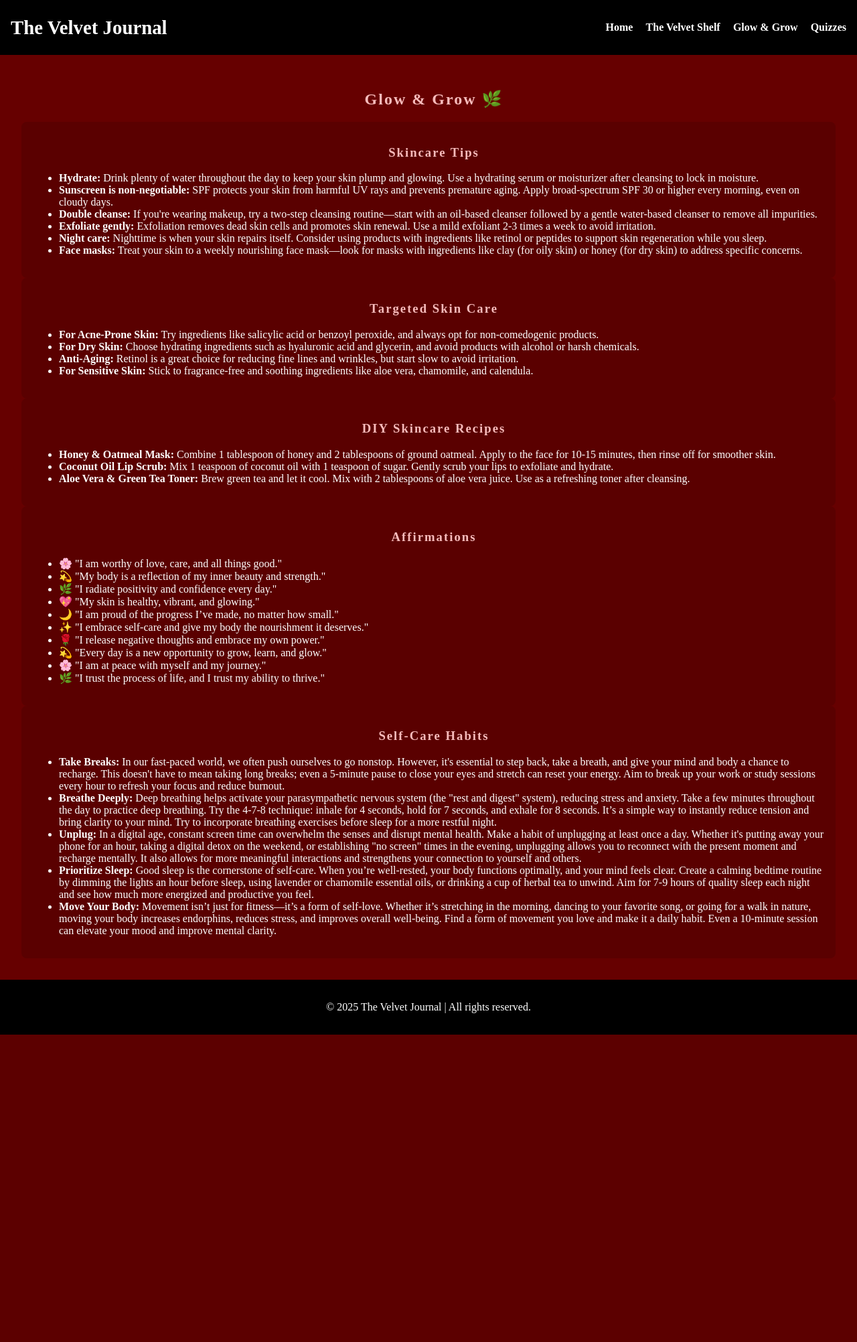
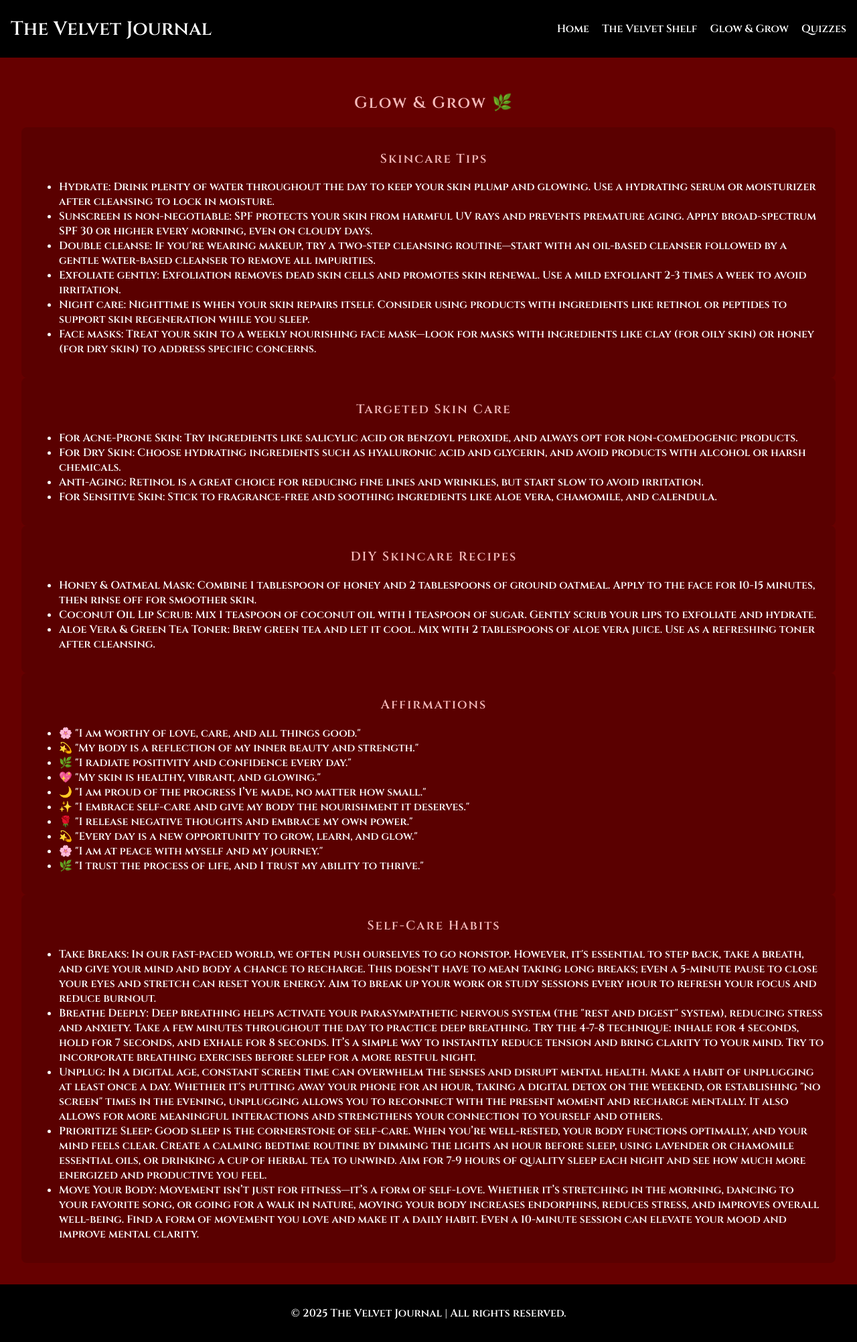
Before and after one commit to KP2305/The-Velvet-Journal, a PHP site: page /glow.html in a window 1280 px wide. Shown: the whole page at 67% size. Before the commit the page ends 1545 px from the top, so only its background shows below. Run offline with PHP 8.4, Linux system fonts and the light colour scheme.

Commit message:
styless.css

```diff
--- a/styless.css
+++ b/styless.css
@@ -1,3 +1,5 @@
+@import url('https://fonts.googleapis.com/css2?family=Cinzel:wght@600&display=swap');
+
 html, body {
   height: 100%;
 }
```
